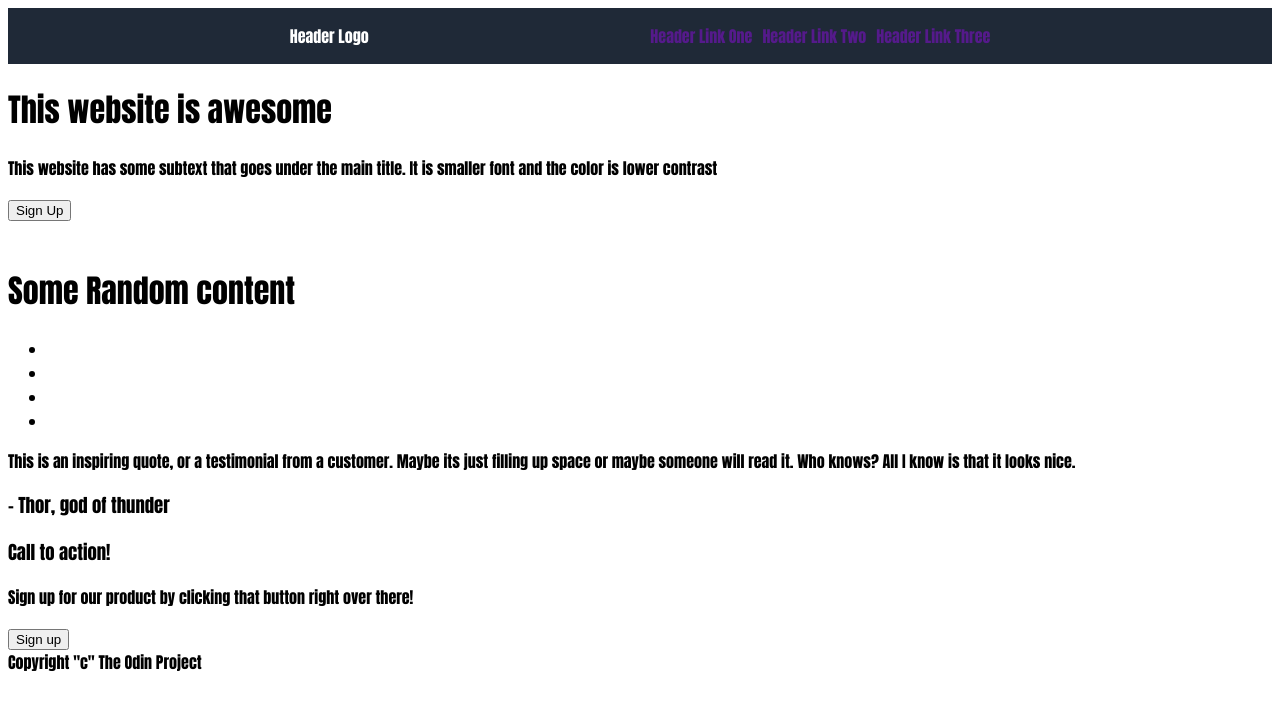
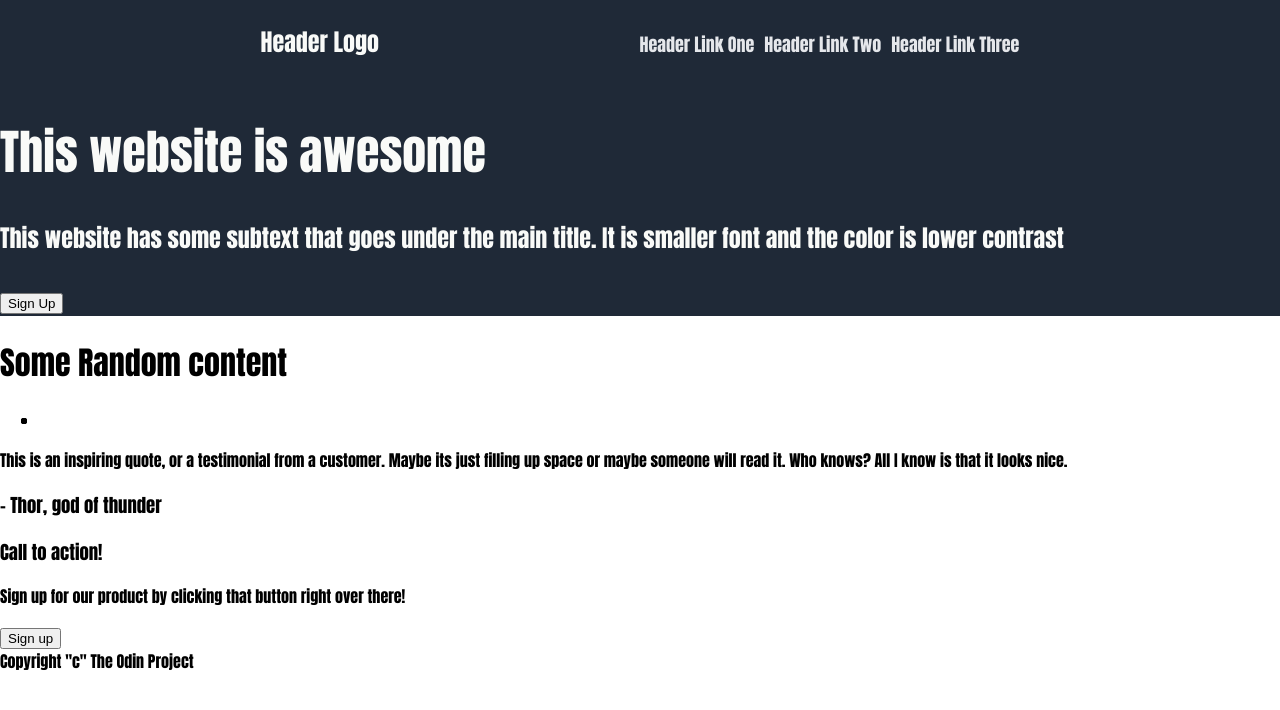
Before and after one commit to phito99/css-project, a plain HTML site: page index.html in a window 1280 px wide. Drawn offline with Linux system fonts and the light colour scheme.

Commit message:
adding some styling for description and middle images

```diff
--- a/styles/style.css
+++ b/styles/style.css
@@ -1,5 +1,6 @@
 body {
     font-family: "Hero", Impact, Haettenschweiler, 'Arial Narrow Bold', sans-serif;
+    margin: 0px;
 }
 
 .container {
@@ -9,9 +10,11 @@ body {
 
 .header{
     display: flex;
-    color: white;
+    color: #f9faf8;
+    font-size: 24px;
     background-color: #1f2937;
     justify-content: space-evenly;
+    margin: 0;
 }
 
 .header ul {
@@ -23,6 +26,8 @@ body {
 }
 
 .header a {
+    color: #e5e7eb;
+    font-size: 18px;
     text-decoration: none;
 }
 
@@ -32,15 +37,22 @@ body {
 }
 
 .top {
-
+    display: flex;
+    flex-direction: row;
+    color: #f9faf8;
+    font-size: 24px;
+    background-color: #1f2937;
 }
 
-.description {
-
+.description h1 {
+    font-size: 48px;
+    font-weight: 800;
 }
 
-.random {
-
+.random ul{
+    display: flex;
+    flex-direction: row;
+    /* list-style: none; */
 }
 
 .middle {
```
